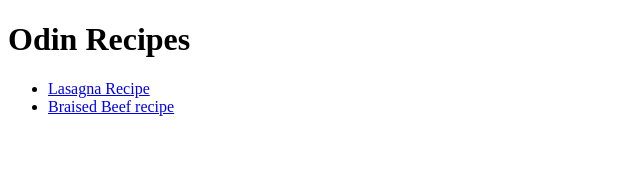
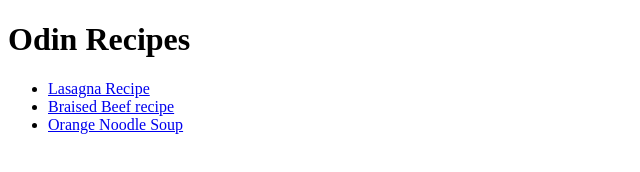
Before and after one commit to DuckFace121/odin-recipes, a plain HTML site: page index.html in a window 1280 px wide. Shown: the whole page, without its empty margins (0-640 px from the left). Drawn offline with Linux system fonts and the light colour scheme.

Commit message:
Added Orange noodlesoup

```diff
--- a/index.html
+++ b/index.html
@@ -11,6 +11,7 @@
     <ul>
         <li><a href="./recipes/lasagna.html">Lasagna Recipe</a></li>
         <li><a href="./recipes/Braised-beef.html">Braised Beef recipe</a></li>
+        <li><a href="./recipes/orange-noodlesoup.html">Orange Noodle Soup</a></li>
     </ul>
 </body>
 </html>
```
